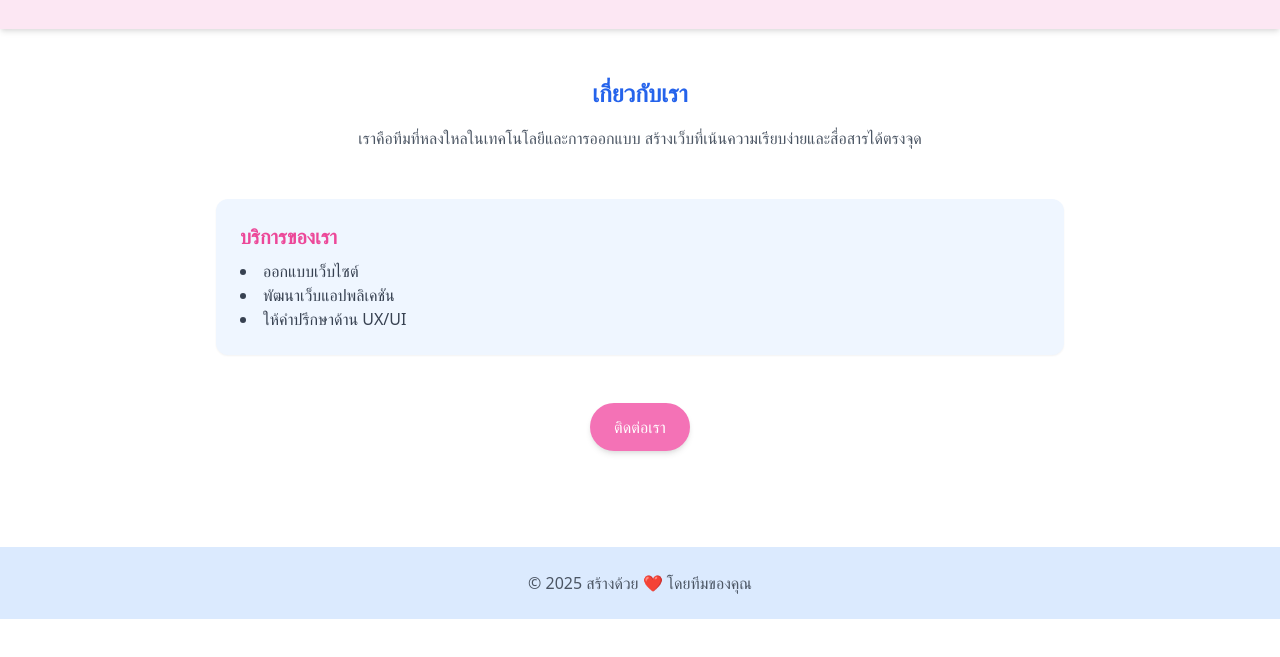
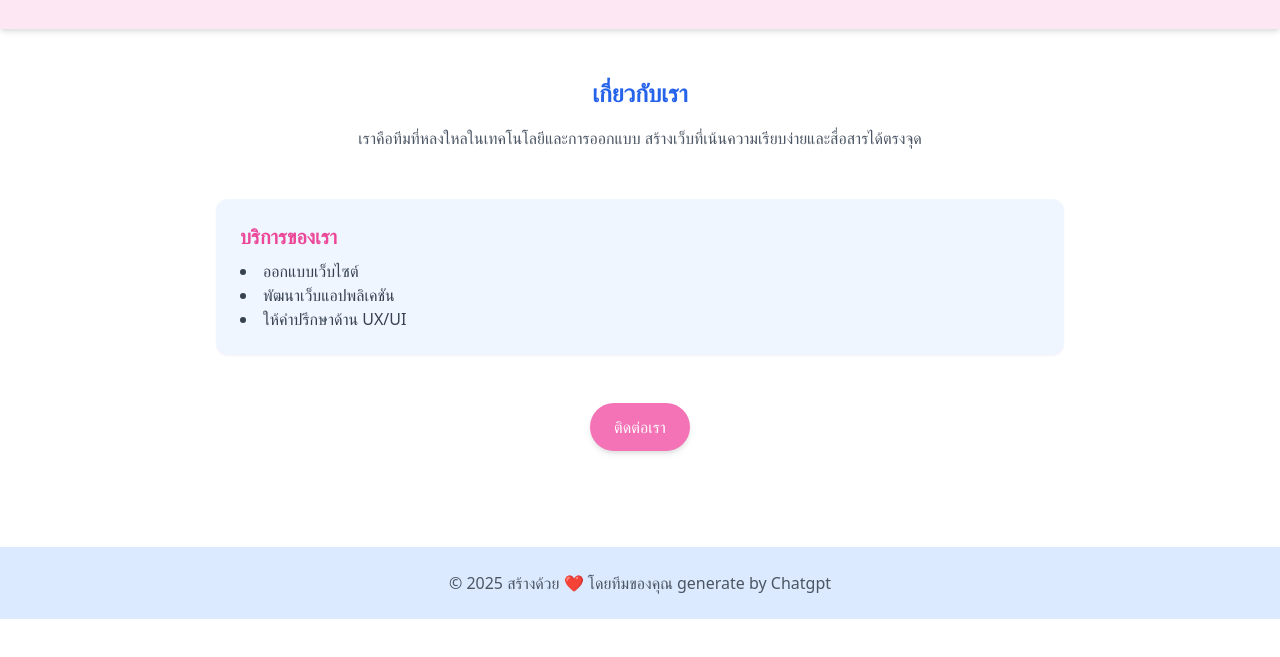
Before and after one commit to chaiwat2563/landingPage, a plain HTML site: page index.html in a window 1280 px wide. Shown: the part 103-760 px from the top of the page. Drawn offline with nearby package versions, Linux system fonts and the light colour scheme.

Commit message:
Update index.html

```diff
--- a/index.html
+++ b/index.html
@@ -38,7 +38,7 @@
   </main>
 
   <footer class="bg-blue-100 text-center py-6 text-gray-600 mt-12">
-    © 2025 สร้างด้วย ❤️ โดยทีมของคุณ
+    © 2025 สร้างด้วย ❤️ โดยทีมของคุณ  generate by Chatgpt
   </footer>
 
 </body>
```
